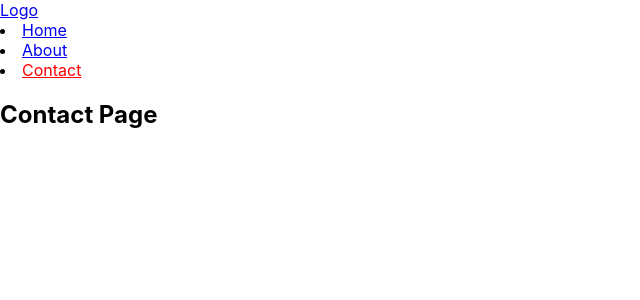
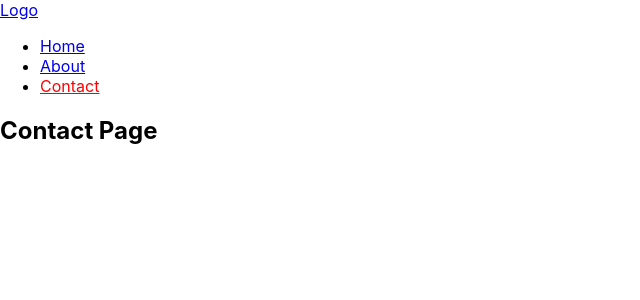
Before and after one commit to erashish41/ReactRouterDOM, a React (Create React App) app in the folder routerdom/: page /contact in a window 1280 px wide. Shown: the top 300 px of the page, without its empty margins (0-640 px from the left). Built offline with nearby package versions, Linux system fonts and the light colour scheme.

Commit message:
Error page added

```diff
--- a/routerdom/src/About.js
+++ b/routerdom/src/About.js
@@ -1,23 +1,10 @@
 import React from 'react'
-import { NavLink } from 'react-router-dom'
+import Header from './component/Header'
 
 const About = () => {
   return (
    <>
-    <header>
-        <a href='https://www.google.com'>Logo</a>
-        <nav>
-        <li>
-                    <NavLink to = "/">Home</NavLink>
-                    </li>
-                    <li>
-                    <NavLink to = "/about">About</NavLink>
-                    </li>
-                    <li>
-                    <NavLink to = "/contact">Contact</NavLink>
-                    </li>
-        </nav>
-    </header>
+    <Header />
     <section>
         <h2>About Page</h2>
     </section>
--- a/routerdom/src/App.js
+++ b/routerdom/src/App.js
@@ -4,6 +4,7 @@ import {BrowserRouter, Routes, Route} from "react-router-dom";
 import Home from './Home';
 import About from './About';
 import Contact from './Contact';
+import Error from './Error';
 
 const App = () => {
   return (
@@ -13,6 +14,7 @@ const App = () => {
           <Route path = "/" element = {<Home/>} />
           <Route path = "/about" element = {<About/>}/>
           <Route path = "/contact" element = {<Contact/>}/>
+          <Route path= "*" element = {<Error/>} />
         </Routes>
       </BrowserRouter>
     </>
--- a/routerdom/src/Contact.js
+++ b/routerdom/src/Contact.js
@@ -1,23 +1,10 @@
 import React from 'react'
-import { NavLink } from 'react-router-dom'
+import Header from './component/Header'
 
 const Contact = () => {
   return (
    <>
-    <header>
-        <a href ="https://www.google.com">Logo</a>
-        <nav>
-        <li>
-                    <NavLink to = "/">Home</NavLink>
-                    </li>
-                    <li>
-                    <NavLink to = "/about">About</NavLink>
-                    </li>
-                    <li>
-                    <NavLink to = "/contact">Contact</NavLink>
-                    </li>
-        </nav>
-    </header>
+    <Header/>
     <section>
         <h2>Contact Page</h2>
     </section>
--- /dev/null
+++ b/routerdom/src/Error.js
@@ -0,0 +1,11 @@
+import React from 'react'
+
+const Error = () => {
+  return (
+    <div>
+    <h1>404 Error</h1>
+    </div>
+  )
+}
+
+export default Error
--- a/routerdom/src/Home.js
+++ b/routerdom/src/Home.js
@@ -1,26 +1,10 @@
 import React from 'react'
-import { NavLink } from 'react-router-dom'
+import Header from './component/Header'
 
 const Home = () => {
   return (
     <>
-        <header>
-            <a href='https://www.google.com'> Logo</a>
-            <nav>
-                <ul>
-                    <li>
-                    <NavLink to = "/">Home</NavLink>
-                    </li>
-                    <li>
-                    <NavLink to = "/about">About</NavLink>
-                    </li>
-                    <li>
-                    <NavLink to = "/contact">Contact</NavLink>
-                    </li>
-
-                </ul>
-            </nav>
-        </header>
+        <Header/>
         <section>
           <h2>Home Page</h2>
         </section>
--- /dev/null
+++ b/routerdom/src/component/Header.js
@@ -0,0 +1,27 @@
+import { NavLink } from "react-router-dom"
+
+const Header = () => {
+  return (
+    <>
+    <header>
+            <a href='https://www.google.com'> Logo</a>
+            <nav>
+                <ul>
+                    <li>
+                    <NavLink to = "/">Home</NavLink>
+                    </li>
+                    <li>
+                    <NavLink to = "/about">About</NavLink>
+                    </li>
+                    <li>
+                    <NavLink to = "/contact">Contact</NavLink>
+                    </li>
+
+                </ul>
+            </nav>
+        </header>
+        </>
+  )
+}
+
+export default Header
```
